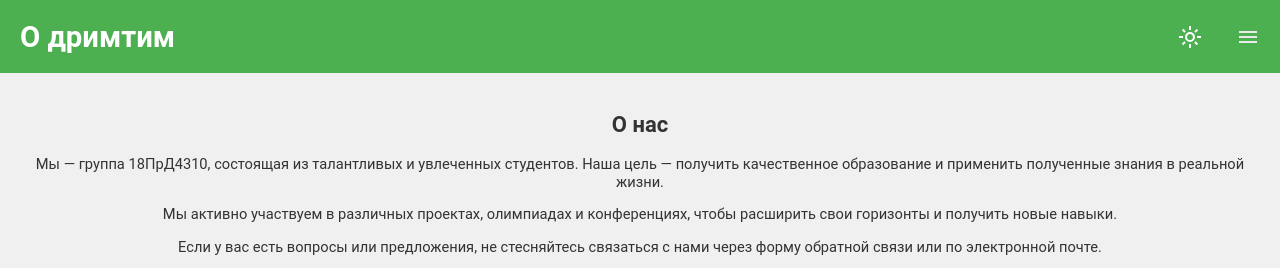
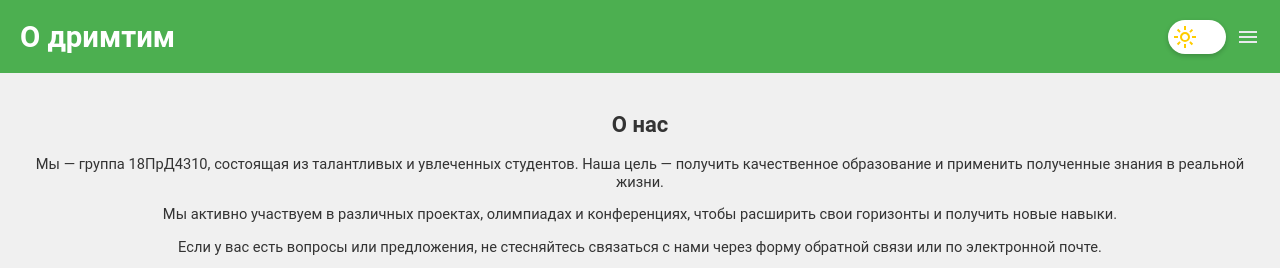
Before and after one commit to dmitriyg0r/prdsite, a PHP site: page /about.html in a window 1280 px wide. Shown: the top 268 px of the page. Run offline with PHP 8.4, Linux system fonts and the light colour scheme.

Commit message:
изменение кнопки смены темы

```diff
--- a/style.css
+++ b/style.css
@@ -16,6 +16,11 @@
     --table-hover-background: #e0e0e0;
     --text-container-background: #ffffff;
     --text-container-shadow: 0 4px 8px rgba(0, 0, 0, 0.1);
+    --theme-toggle-background: #ffffff;
+    --theme-toggle-shadow: 0 2px 5px rgba(0, 0, 0, 0.2);
+    --theme-toggle-hover-shadow: 0 4px 10px rgba(0, 0, 0, 0.3);
+    --sun-icon-color: #ffcc00; /* Цвет солнца */
+    --moon-icon-color: #ffffff; /* Цвет луны */
 }
 
 .darkmode {
@@ -32,6 +37,11 @@
     --table-hover-background: #4a4a5a; /* Фиолетовый фон при наведении на строку таблицы в темной теме */
     --text-container-background: #2c2c3a; /* Фиолетовый фон для текстового контейнера в темной теме */
     --text-container-shadow: 0 4px 8px rgba(0, 0, 0, 0.5);
+    --theme-toggle-background: #3c3c4a;
+    --theme-toggle-shadow: 0 2px 5px rgba(0, 0, 0, 0.5);
+    --theme-toggle-hover-shadow: 0 4px 10px rgba(0, 0, 0, 0.6);
+    --sun-icon-color: #ffcc00; /* Цвет солнца */
+    --moon-icon-color: #ffffff; /* Цвет луны */
 }
 
 body {
@@ -64,21 +74,33 @@ main {
     cursor: pointer;
     display: flex;
     align-items: center;
+    background-color: var(--theme-toggle-background);
+    border-radius: 50px;
+    padding: 5px;
+    box-shadow: var(--theme-toggle-shadow);
+    transition: box-shadow 0.3s ease, transform 0.3s ease;
+}
+
+.theme-toggle:hover {
+    box-shadow: var(--theme-toggle-hover-shadow);
+    transform: scale(1.05);
 }
 
 .theme-icon {
     width: 24px;
     height: 24px;
     fill: var(--header-text);
-    transition: opacity 0.3s ease;
+    transition: opacity 0.3s ease, fill 0.3s ease;
 }
 
 #sun-icon {
     opacity: 1;
+    fill: var(--sun-icon-color);
 }
 
 #moon-icon {
     opacity: 0;
+    fill: var(--moon-icon-color);
 }
 
 .darkmode #sun-icon {
```
